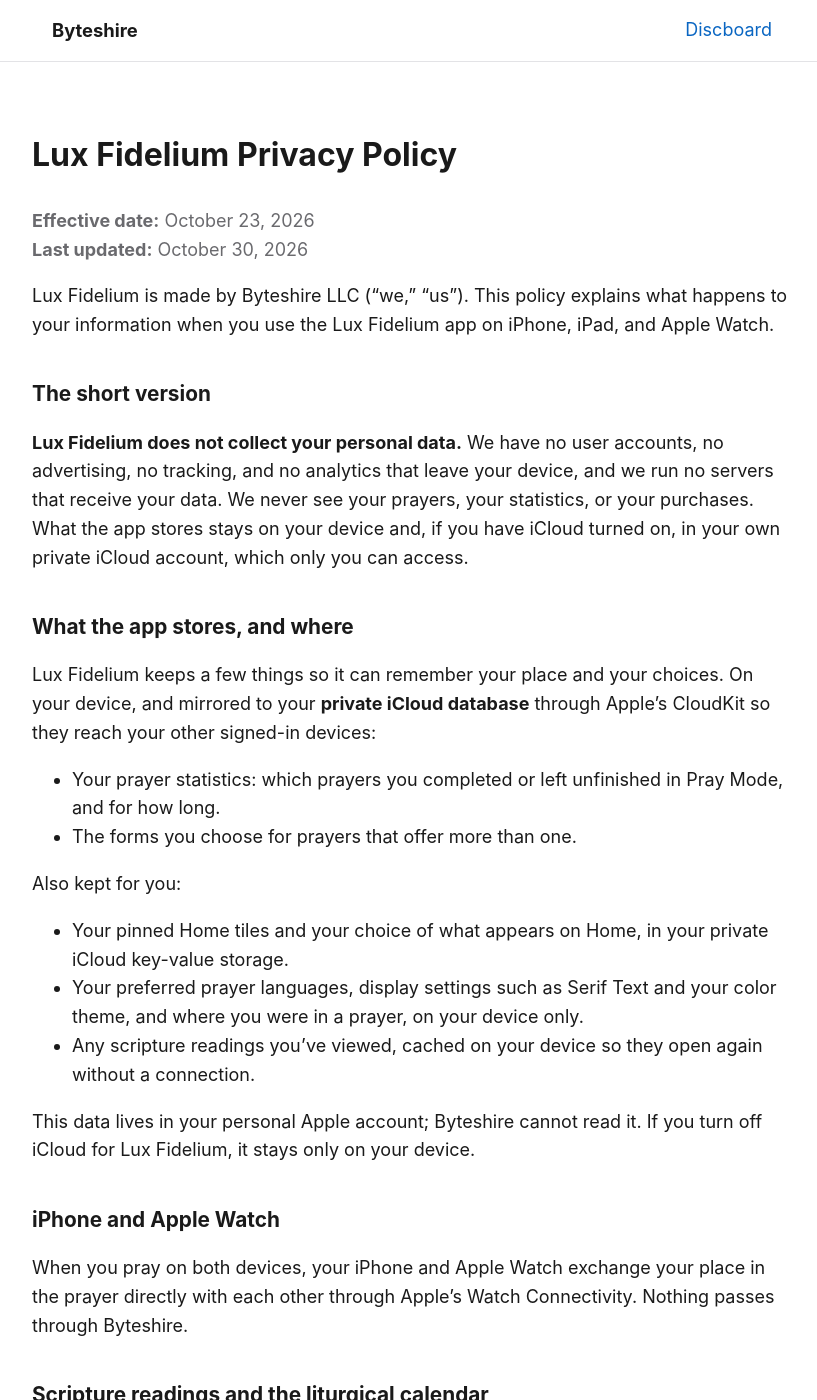
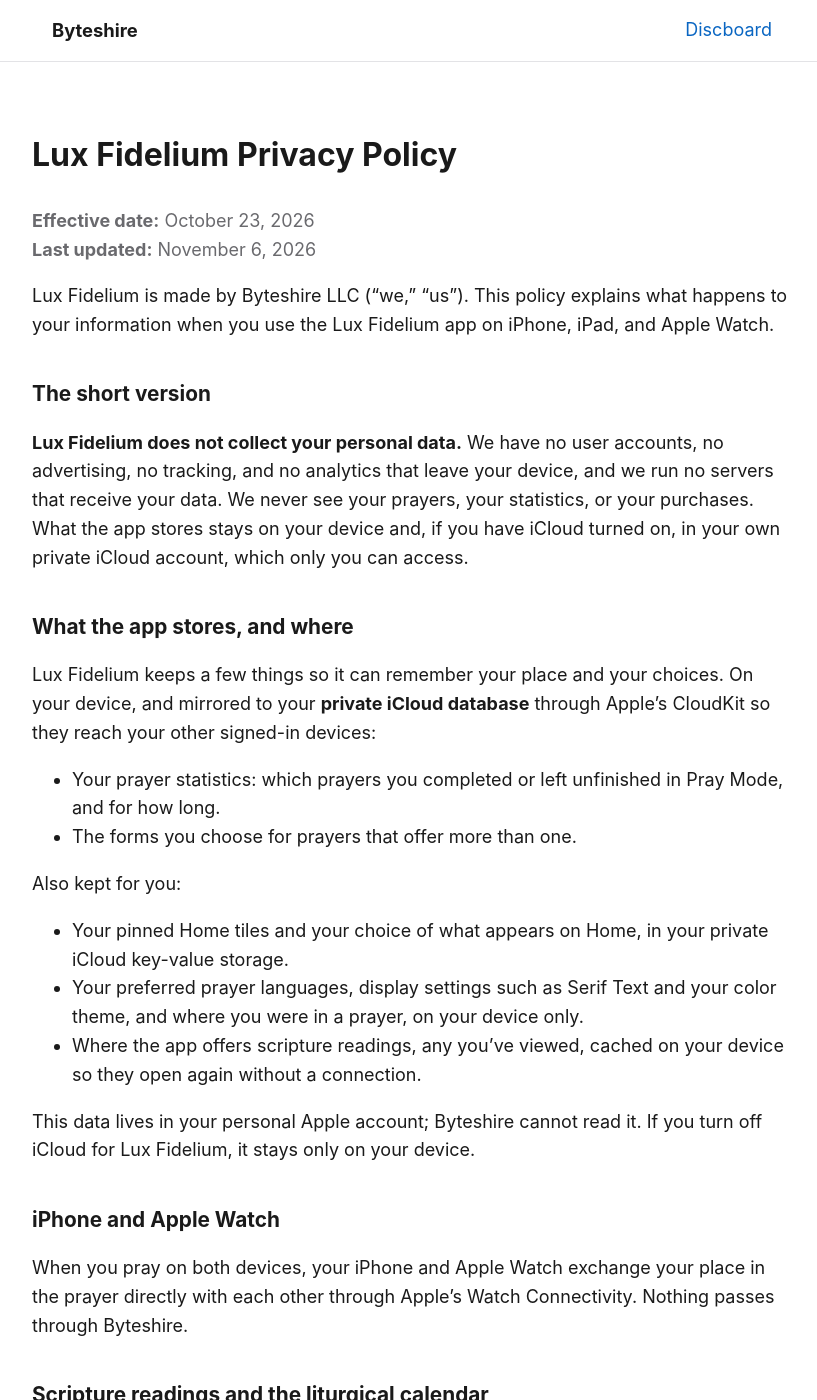
Before and after one commit to ByteshireLLC/byteshire-web, a Jekyll site: the page built from luxfidelium-privacy.md, in a window 1280 px wide and 1400 px high. Shown: the whole window, without its empty margins (228-1045 px from the left). Built offline with Jekyll 4.4.1, drawn with Linux system fonts in a browser that asks for light colours.

Commit message:
Lux Fidelium privacy: describe cached readings only where the app offers them
The 1.0 App Store build doesn't offer scripture readings, so the storage list no longer reads as if every build caches them. Updated date moves to 2026-11-06.

```diff
--- a/luxfidelium-privacy.md
+++ b/luxfidelium-privacy.md
@@ -4,7 +4,7 @@
 description: How Lux Fidelium handles your information — the short version is that it doesn't collect any.
 permalink: /luxfidelium-privacy/
 effective: 2026-10-23
-updated: 2026-10-30
+updated: 2026-11-06
 ---
 
 Lux Fidelium is made by Byteshire LLC ("we," "us"). This policy explains what happens to your information when you use the Lux Fidelium app on iPhone, iPad, and Apple Watch.
@@ -24,7 +24,7 @@
 
 - Your pinned Home tiles and your choice of what appears on Home, in your private iCloud key-value storage.
 - Your preferred prayer languages, display settings such as Serif Text and your color theme, and where you were in a prayer, on your device only.
-- Any scripture readings you've viewed, cached on your device so they open again without a connection.
+- Where the app offers scripture readings, any you've viewed, cached on your device so they open again without a connection.
 
 This data lives in your personal Apple account; Byteshire cannot read it. If you turn off iCloud for Lux Fidelium, it stays only on your device.
 
```
